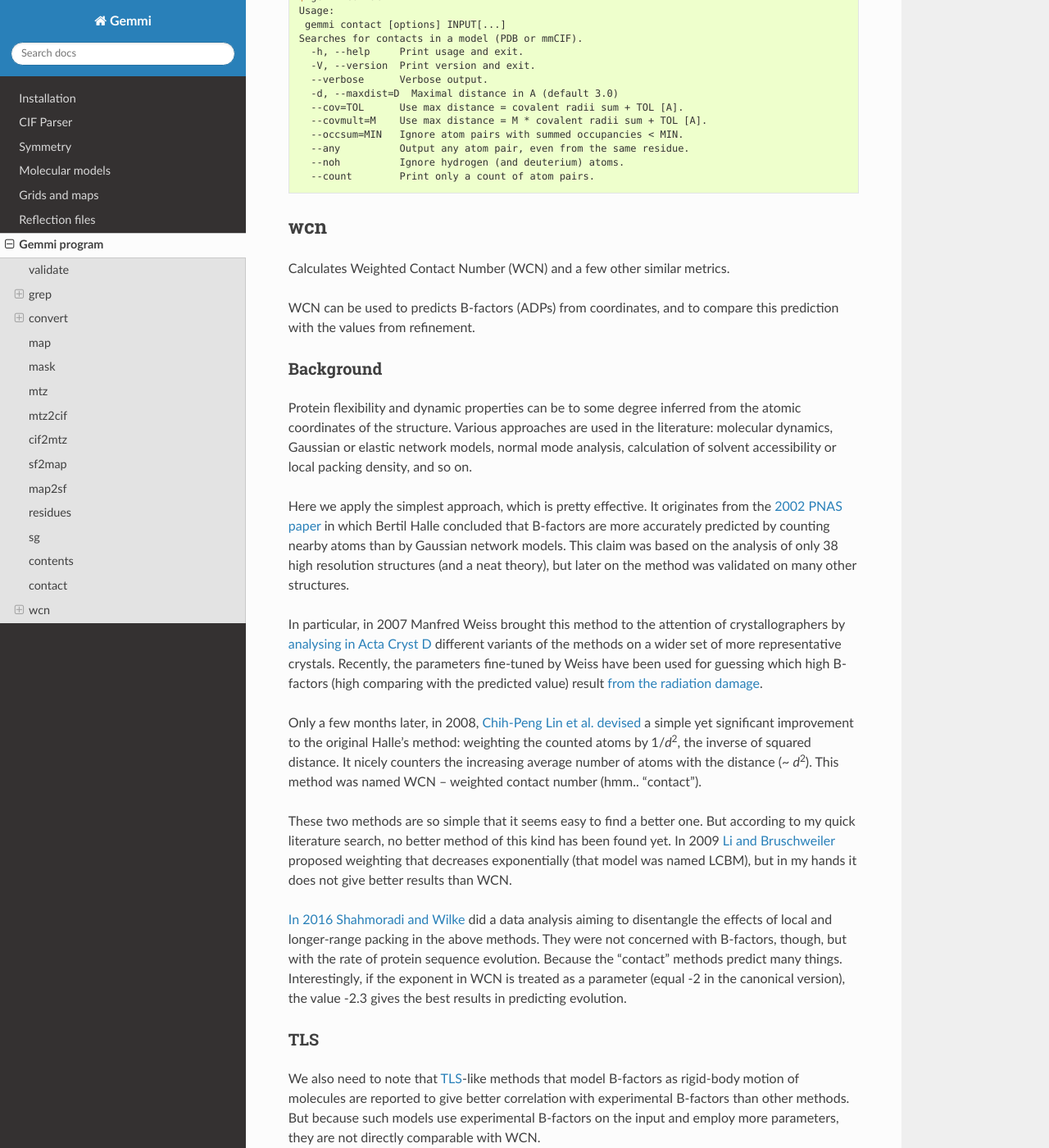
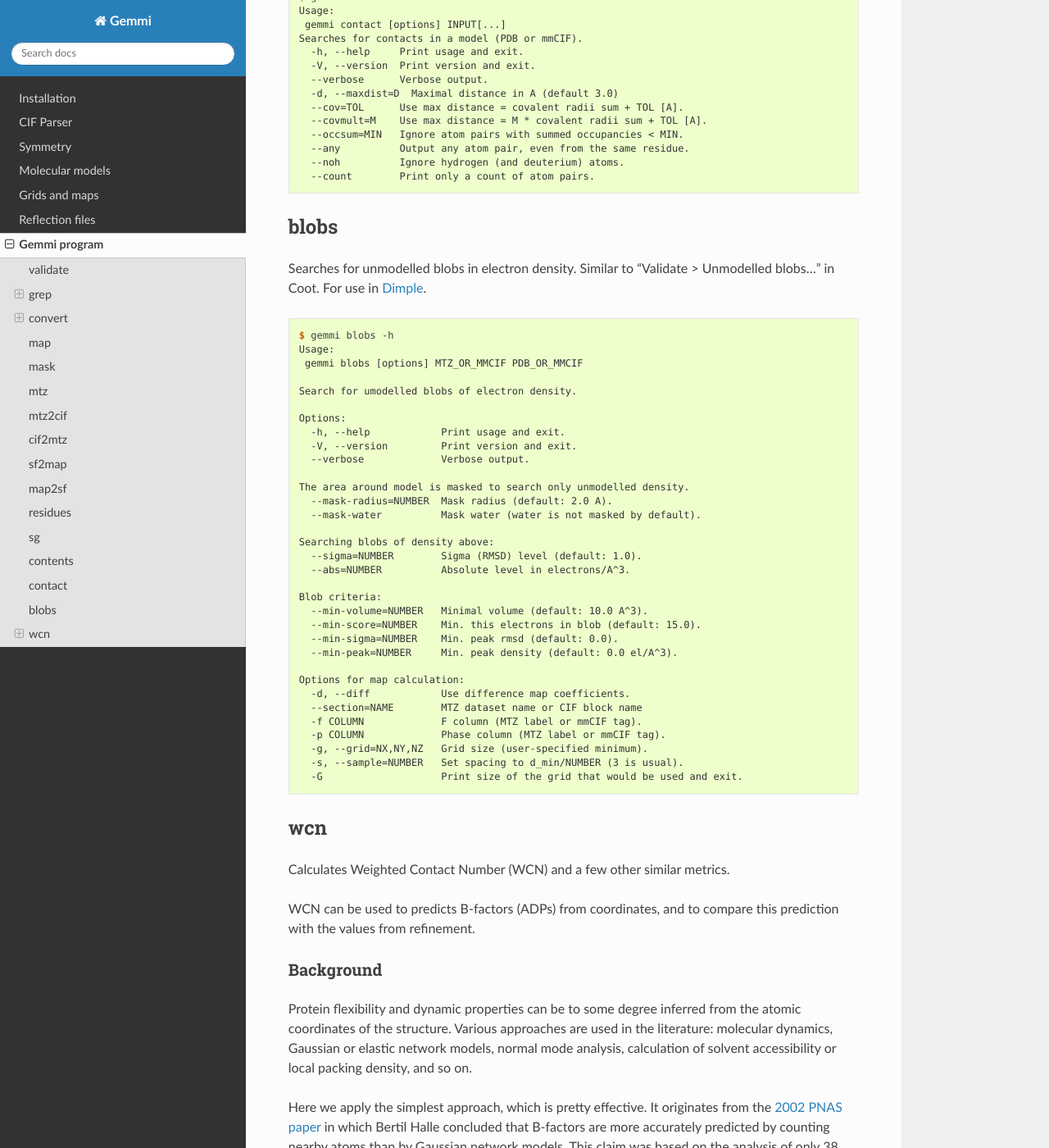
Before and after one commit to project-gemmi/gemmi, a Sphinx documentation site: the page built from docs/utils.rst, in a window 1280 px wide and 1400 px high, scrolled down 12637 px. Shown: the whole window at 82% size. Built offline with Sphinx 7.4.7 and the Read the Docs theme 2.0.0, drawn with Linux system fonts in a browser that asks for light colours; some of the changed text lies outside the part shown.

Commit message:
finished gemmi-blobs

```diff
--- /dev/null
+++ b/docs/blobs-help.txt
@@ -0,0 +1,33 @@
+$ gemmi blobs -h
+Usage:
+ gemmi blobs [options] MTZ_OR_MMCIF PDB_OR_MMCIF
+
+Search for umodelled blobs of electron density.
+
+Options:
+  -h, --help            Print usage and exit.
+  -V, --version         Print version and exit.
+  --verbose             Verbose output.
+
+The area around model is masked to search only unmodelled density.
+  --mask-radius=NUMBER  Mask radius (default: 2.0 A).
+  --mask-water          Mask water (water is not masked by default).
+
+Searching blobs of density above:
+  --sigma=NUMBER        Sigma (RMSD) level (default: 1.0).
+  --abs=NUMBER          Absolute level in electrons/A^3.
+
+Blob criteria:
+  --min-volume=NUMBER   Minimal volume (default: 10.0 A^3).
+  --min-score=NUMBER    Min. this electrons in blob (default: 15.0).
+  --min-sigma=NUMBER    Min. peak rmsd (default: 0.0).
+  --min-peak=NUMBER     Min. peak density (default: 0.0 el/A^3).
+
+Options for map calculation:
+  -d, --diff            Use difference map coefficients.
+  --section=NAME        MTZ dataset name or CIF block name
+  -f COLUMN             F column (MTZ label or mmCIF tag).
+  -p COLUMN             Phase column (MTZ label or mmCIF tag).
+  -g, --grid=NX,NY,NZ   Grid size (user-specified minimum).
+  -s, --sample=NUMBER   Set spacing to d_min/NUMBER (3 is usual).
+  -G                    Print size of the grid that would be used and exit.
--- a/docs/utils.rst
+++ b/docs/utils.rst
@@ -424,6 +424,18 @@ Searches for contacts in a model.
 .. literalinclude:: contact-help.txt
    :language: console
 
+blobs
+=====
+
+Searches for unmodelled blobs in electron density.
+Similar to "Validate > Unmodelled blobs..." in Coot.
+For use in Dimple_.
+
+.. _Dimple: https://ccp4.github.io/dimple/
+
+.. literalinclude:: blobs-help.txt
+   :language: console
+
 wcn
 ===
 
```
Also changed, not shown: other parts of docs/utils.rst (+1 -1 lines), 3 other files.
